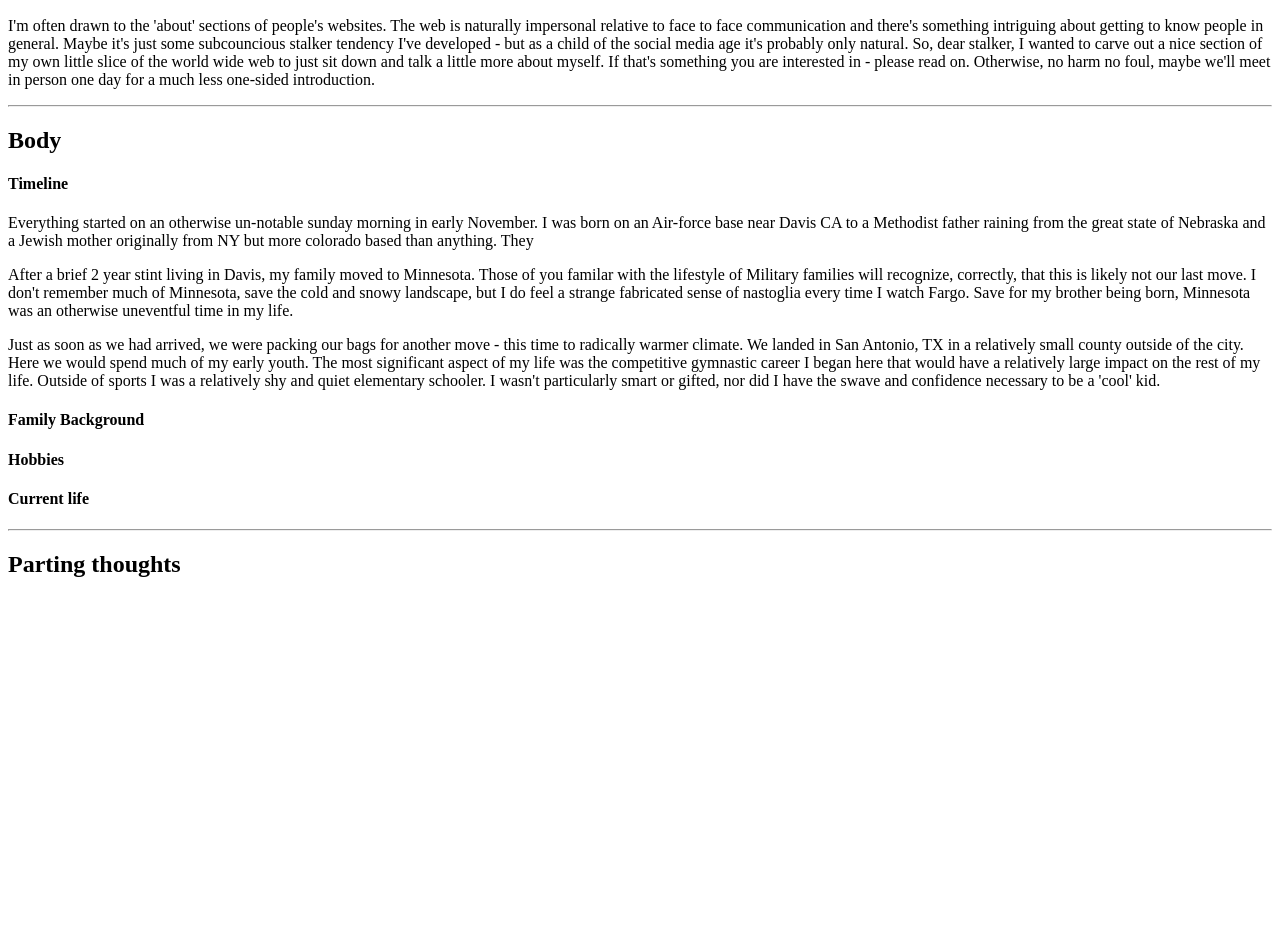
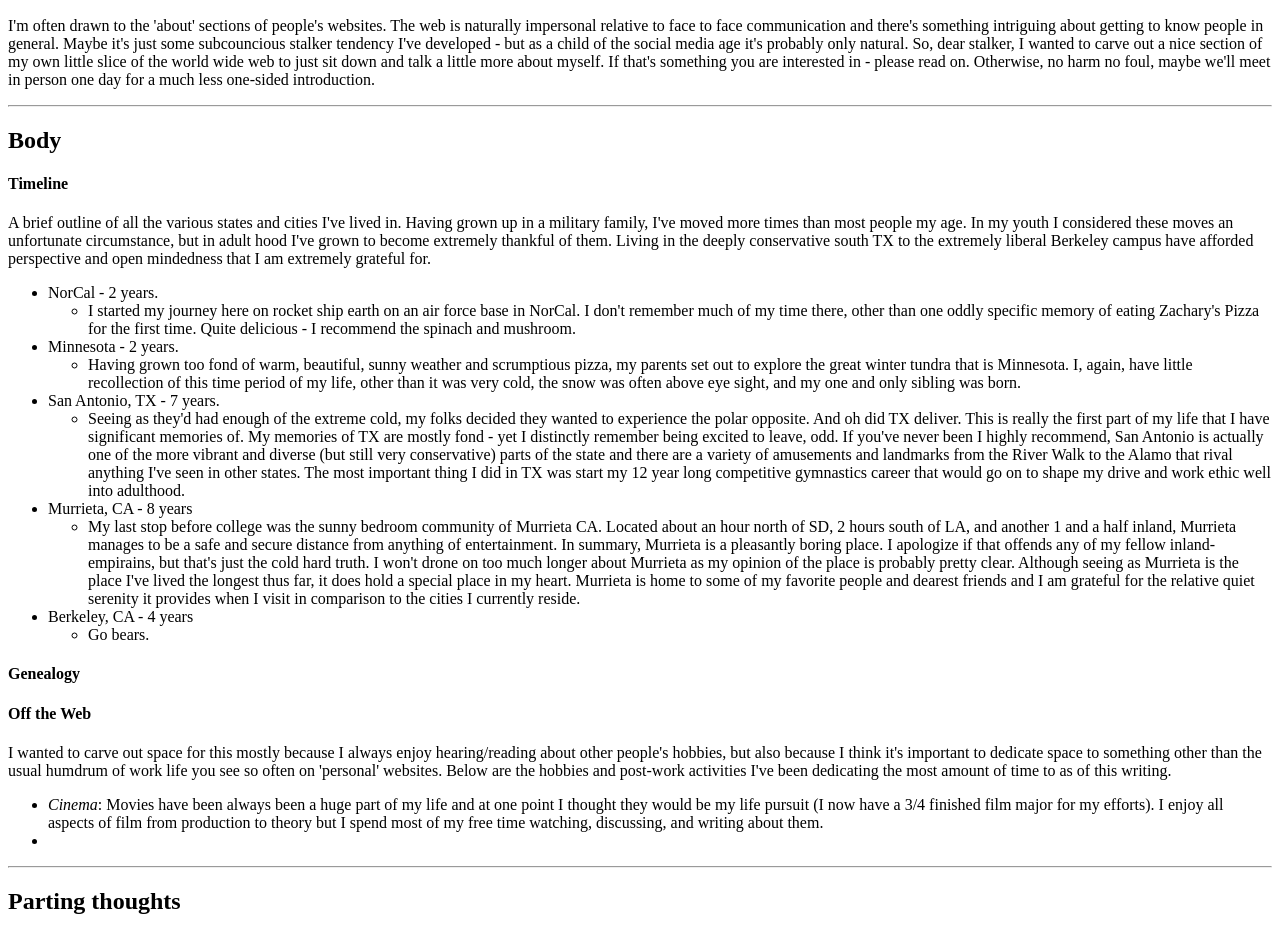
Before and after one commit to zkirby/website_v6, a Gatsby site: page /writing/about-me in a window 1280 px wide. Shown: the part 156-1091 px from the top of the page. Before the commit the page ends 800 px from the top, so only its background shows below. Built offline with nearby package versions, Linux system fonts and the light colour scheme; Gatsby itself is replaced by a stand-in of ours; some packages are replaced by stand-ins of ours.

Commit message:
more work on about me page

```diff
--- a/src/writings/about me.md
+++ b/src/writings/about me.md
@@ -16,21 +16,27 @@ I'm often drawn to the 'about' sections of people's websites. The web is natural
 ## Body
 
 #### Timeline
+A brief outline of all the various states and cities I've lived in. Having grown up in a military family, I've moved more times than most people my age. In my youth I considered these moves an unfortunate circumstance, but in adult hood I've grown to become extremely thankful of them. Living in the deeply conservative south TX to the extremely liberal Berkeley campus have afforded perspective and open mindedness that I am extremely grateful for.
+* NorCal - 2 years.
+  * I started my journey here on rocket ship earth on an air force base in NorCal. I don't remember much of my time there, other than one oddly specific memory of eating Zachary's Pizza for the first time. Quite delicious - I recommend the spinach and mushroom.
+* Minnesota - 2 years.
+  * Having grown too fond of warm, beautiful, sunny weather and scrumptious pizza, my parents set out to explore the great winter tundra that is Minnesota. I, again, have little recollection of this time period of my life, other than it was very cold, the snow was often above eye sight, and my one and only sibling was born.
+* San Antonio, TX - 7 years.
+  * Seeing as they'd had enough of the extreme cold, my folks decided they wanted to experience the polar opposite. And oh did TX deliver. This is really the first part of my life that I have significant memories of. My memories of TX are mostly fond - yet I distinctly remember being excited to leave, odd. If you've never been I highly recommend, San Antonio is actually one of the more vibrant and diverse (but still very conservative) parts of the state and there are a variety of amusements and landmarks from the River Walk to the Alamo that rival anything I've seen in other states. The most important thing I did in TX was start my 12 year long competitive gymnastics career that would go on to shape my drive and work ethic well into adulthood.
+* Murrieta, CA - 8 years
+  * My last stop before college was the sunny bedroom community of Murrieta CA. Located about an hour north of SD, 2 hours south of LA, and another 1 and a half inland, Murrieta manages to be a safe and secure distance from anything of entertainment. In summary, Murrieta is a pleasantly boring place. I apologize if that offends any of my fellow inland-empirains, but that's just the cold hard truth. I won't drone on too much longer about Murrieta as my opinion of the place is probably pretty clear. Although seeing as Murrieta is the place I've lived the longest thus far, it does hold a special place in my heart. Murrieta is home to some of my favorite people and dearest friends and I am grateful for the relative quiet serenity it provides when I visit in comparison to the cities I currently reside.
+* Berkeley, CA - 4 years
+  * Go bears.
 
-<p class="body">
-Everything started on an otherwise un-notable sunday morning in early November. I was born on an Air-force base near Davis CA to a Methodist father raining from the great state of Nebraska and a Jewish mother originally from NY but more colorado based than anything. They
+#### Genealogy
 
-After a brief 2 year stint living in Davis, my family moved to Minnesota. Those of you familar with the lifestyle of Military families will recognize, correctly, that this is likely not our last move. I don't remember much of Minnesota, save the cold and snowy landscape, but I do feel a strange fabricated sense of nastoglia every time I watch Fargo. Save for my brother being born, Minnesota was an otherwise uneventful time in my life.
 
-Just as soon as we had arrived, we were packing our bags for another move - this time to radically warmer climate. We landed in San Antonio, TX in a relatively small county outside of the city. Here we would spend much of my early youth. The most significant aspect of my life was the competitive gymnastic career I began here that would have a relatively large impact on the rest of my life. Outside of sports I was a relatively shy and quiet elementary schooler. I wasn't particularly smart or gifted, nor did I have the swave and confidence necessary to be a 'cool' kid.
+#### Off the Web
+I wanted to carve out space for this mostly because I always enjoy hearing/reading about other people's hobbies, but also because I think it's important to dedicate space to something other than the usual humdrum of work life you see so often on 'personal' websites. Below are the hobbies and post-work activities I've been dedicating the most amount of time to as of this writing.
+* _Cinema_: Movies have been always been a huge part of my life and at one point I thought they would be my life pursuit (I now have a 3/4 finished film major for my efforts). I enjoy all aspects of film from production to theory but I spend most of my free time watching, discussing, and writing about them.
+*
 
-</p>
 
-#### Family Background
-
-#### Hobbies
-
-#### Current life
 
 ---
 
```
